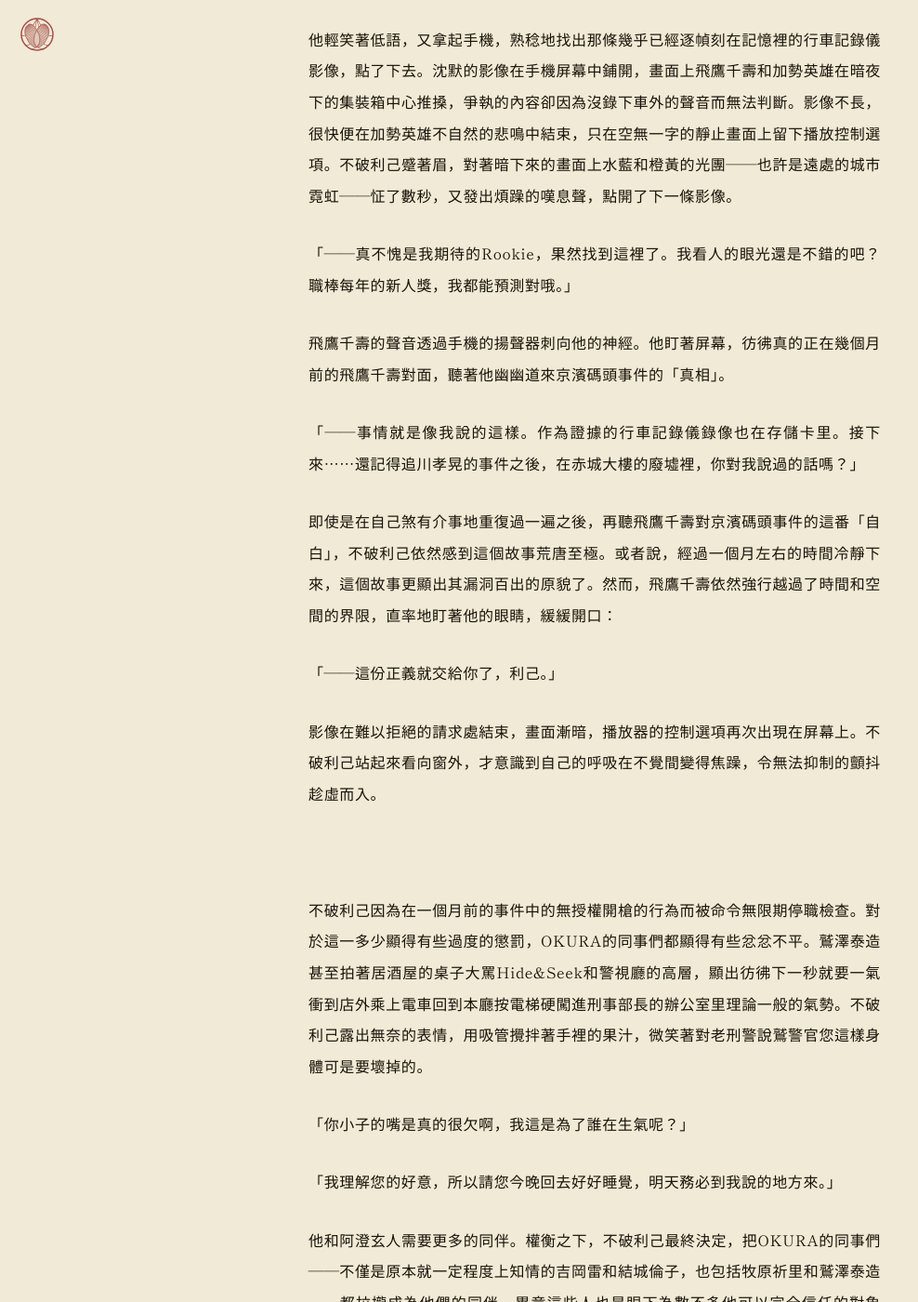
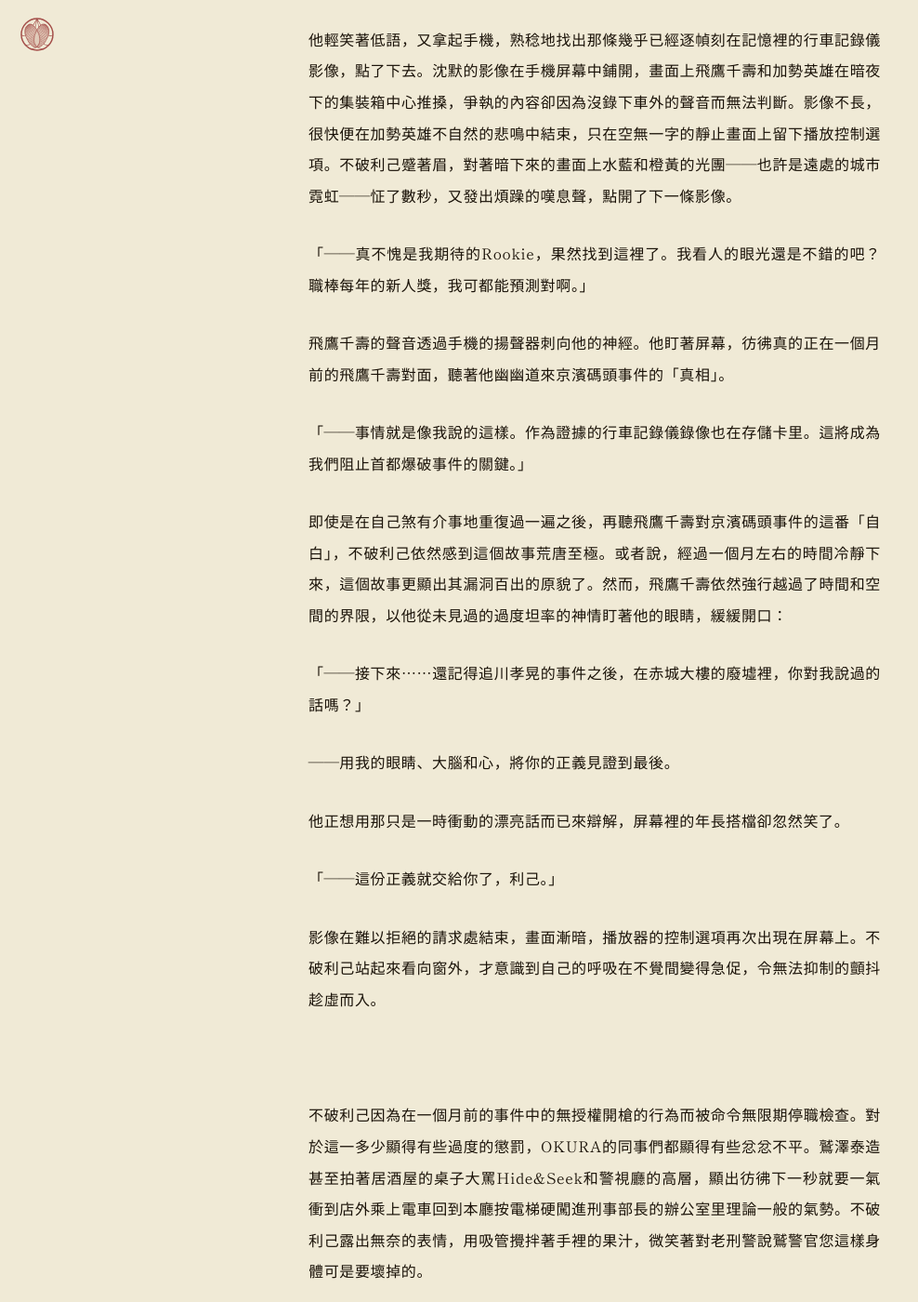
Before and after one commit to AriaYura/eternalnessstudy, a Jekyll site: the page built from posts/takeyabunotsuki/t-01.md, in a window 1280 px wide and 1400 px high, scrolled down 910 px. Shown: the whole window at 93% size, without its empty margins (0-988 px from the left). Built offline with Jekyll 4.4.1, drawn with Linux system fonts in a browser that asks for light colours; some web fonts are replaced.

Commit message:
update t-01-01 0524

```diff
--- a/posts/takeyabunotsuki/t-01.md
+++ b/posts/takeyabunotsuki/t-01.md
@@ -22,17 +22,23 @@ permalink: /posts/takeyabunotsuki/t-01/
 
 他輕笑著低語，又拿起手機，熟稔地找出那條幾乎已經逐幀刻在記憶裡的行車記錄儀影像，點了下去。沈默的影像在手機屏幕中鋪開，畫面上飛鷹千壽和加勢英雄在暗夜下的集裝箱中心推搡，爭執的內容卻因為沒錄下車外的聲音而無法判斷。影像不長，很快便在加勢英雄不自然的悲鳴中結束，只在空無一字的靜止畫面上留下播放控制選項。不破利己蹙著眉，對著暗下來的畫面上水藍和橙黃的光團——也許是遠處的城市霓虹——怔了數秒，又發出煩躁的嘆息聲，點開了下一條影像。
 
-「——真不愧是我期待的Rookie，果然找到這裡了。我看人的眼光還是不錯的吧？職棒每年的新人獎，我都能預測對哦。」
+「——真不愧是我期待的Rookie，果然找到這裡了。我看人的眼光還是不錯的吧？職棒每年的新人獎，我可都能預測對啊。」
 
-飛鷹千壽的聲音透過手機的揚聲器刺向他的神經。他盯著屏幕，彷彿真的正在幾個月前的飛鷹千壽對面，聽著他幽幽道來京濱碼頭事件的「真相」。
+飛鷹千壽的聲音透過手機的揚聲器刺向他的神經。他盯著屏幕，彷彿真的正在一個月前的飛鷹千壽對面，聽著他幽幽道來京濱碼頭事件的「真相」。
 
-「——事情就是像我說的這樣。作為證據的行車記錄儀錄像也在存儲卡里。接下來……還記得追川孝晃的事件之後，在赤城大樓的廢墟裡，你對我說過的話嗎？」
+「——事情就是像我說的這樣。作為證據的行車記錄儀錄像也在存儲卡里。這將成為我們阻止首都爆破事件的關鍵。」
 
-即使是在自己煞有介事地重復過一遍之後，再聽飛鷹千壽對京濱碼頭事件的這番「自白」，不破利己依然感到這個故事荒唐至極。或者說，經過一個月左右的時間冷靜下來，這個故事更顯出其漏洞百出的原貌了。然而，飛鷹千壽依然強行越過了時間和空間的界限，直率地盯著他的眼睛，緩緩開口：
+即使是在自己煞有介事地重復過一遍之後，再聽飛鷹千壽對京濱碼頭事件的這番「自白」，不破利己依然感到這個故事荒唐至極。或者說，經過一個月左右的時間冷靜下來，這個故事更顯出其漏洞百出的原貌了。然而，飛鷹千壽依然強行越過了時間和空間的界限，以他從未見過的過度坦率的神情盯著他的眼睛，緩緩開口：
+
+「——接下來……還記得追川孝晃的事件之後，在赤城大樓的廢墟裡，你對我說過的話嗎？」
+
+——用我的眼睛、大腦和心，將你的正義見證到最後。
+
+他正想用那只是一時衝動的漂亮話而已來辯解，屏幕裡的年長搭檔卻忽然笑了。
 
 「——這份正義就交給你了，利己。」
 
-影像在難以拒絕的請求處結束，畫面漸暗，播放器的控制選項再次出現在屏幕上。不破利己站起來看向窗外，才意識到自己的呼吸在不覺間變得焦躁，令無法抑制的顫抖趁虛而入。
+影像在難以拒絕的請求處結束，畫面漸暗，播放器的控制選項再次出現在屏幕上。不破利己站起來看向窗外，才意識到自己的呼吸在不覺間變得急促，令無法抑制的顫抖趁虛而入。
 
 <br>
 
```
